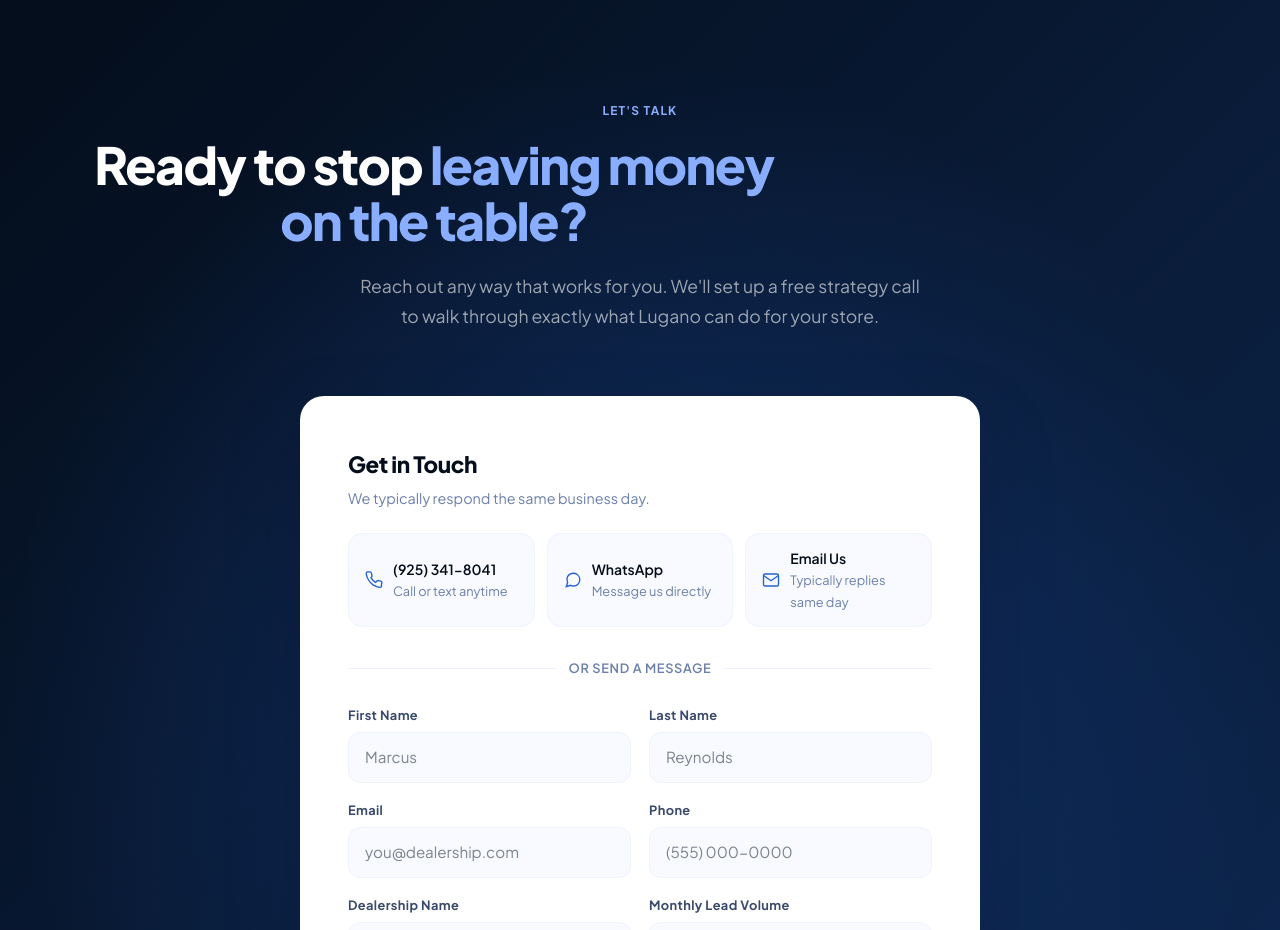
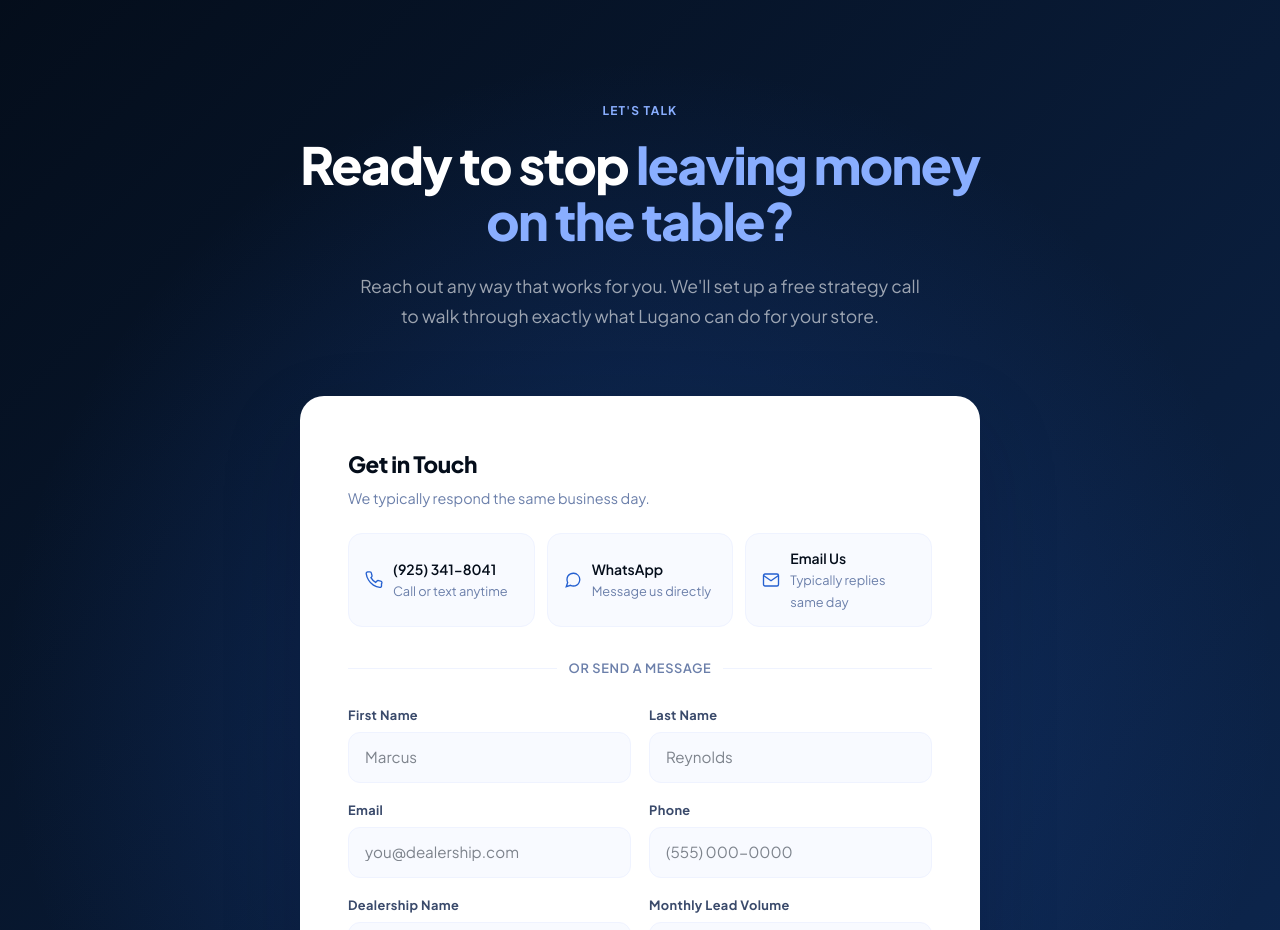
Before and after one commit to SolariAutomation/lugano-landing, a Next.js app: page / in a window 1280 px wide. Shown: the part 4940-5870 px from the top of the page. Built offline with nearby package versions, Linux system fonts and the light colour scheme.

Commit message:
Center 'Ready to stop leaving money on the table' heading

```diff
--- a/app/page.tsx
+++ b/app/page.tsx
@@ -413,7 +413,7 @@ export default function Page() {
       <section id="contact" style={{padding:"var(--section-gap) 5%",background:"linear-gradient(135deg,var(--blue-900) 0%,var(--blue-700) 60%,var(--blue-600) 100%)",textAlign:"center",position:"relative",overflow:"hidden"}}>
         <div style={{position:"absolute",inset:0,background:"radial-gradient(circle at 50% 50%,rgba(36,96,208,0.3) 0%,transparent 65%)"}}/>
         <span className="section-eyebrow reveal" style={{position:"relative",color:"var(--blue-200)"}}>Let&apos;s Talk</span>
-        <h2 className="section-title centered reveal reveal-delay-1" style={{color:"var(--white)",maxWidth:740,position:"relative"}}>
+        <h2 className="section-title centered reveal reveal-delay-1" style={{color:"var(--white)",maxWidth:740,position:"relative",margin:"0 auto",textAlign:"center"}}>
           Ready to stop <em style={{fontStyle:"normal",color:"var(--blue-200)"}}>leaving money on the table?</em>
         </h2>
         <p className="section-sub centered reveal reveal-delay-2" style={{color:"rgba(255,255,255,0.6)",position:"relative",margin:"24px auto 0",textAlign:"center"}}>
```
